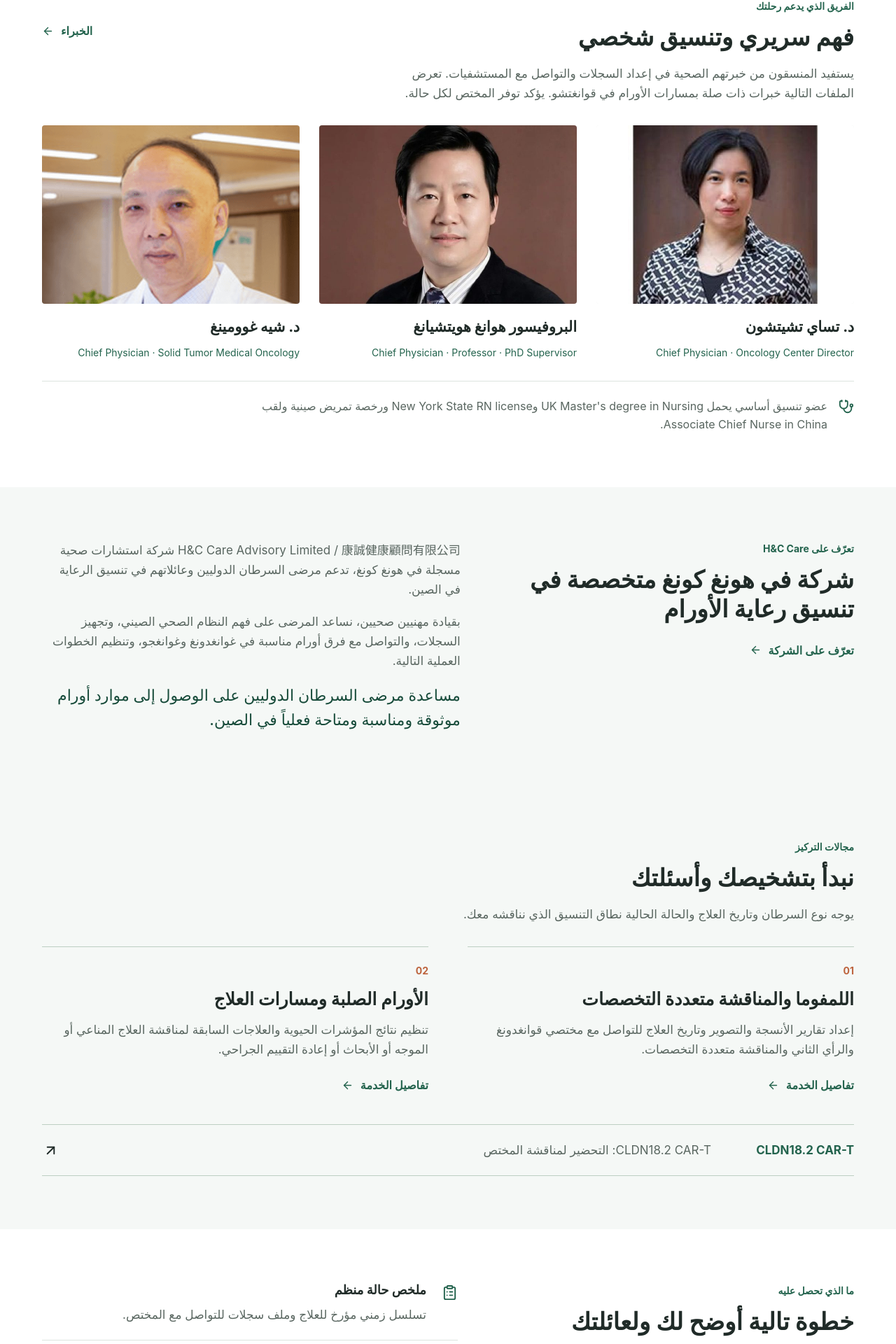
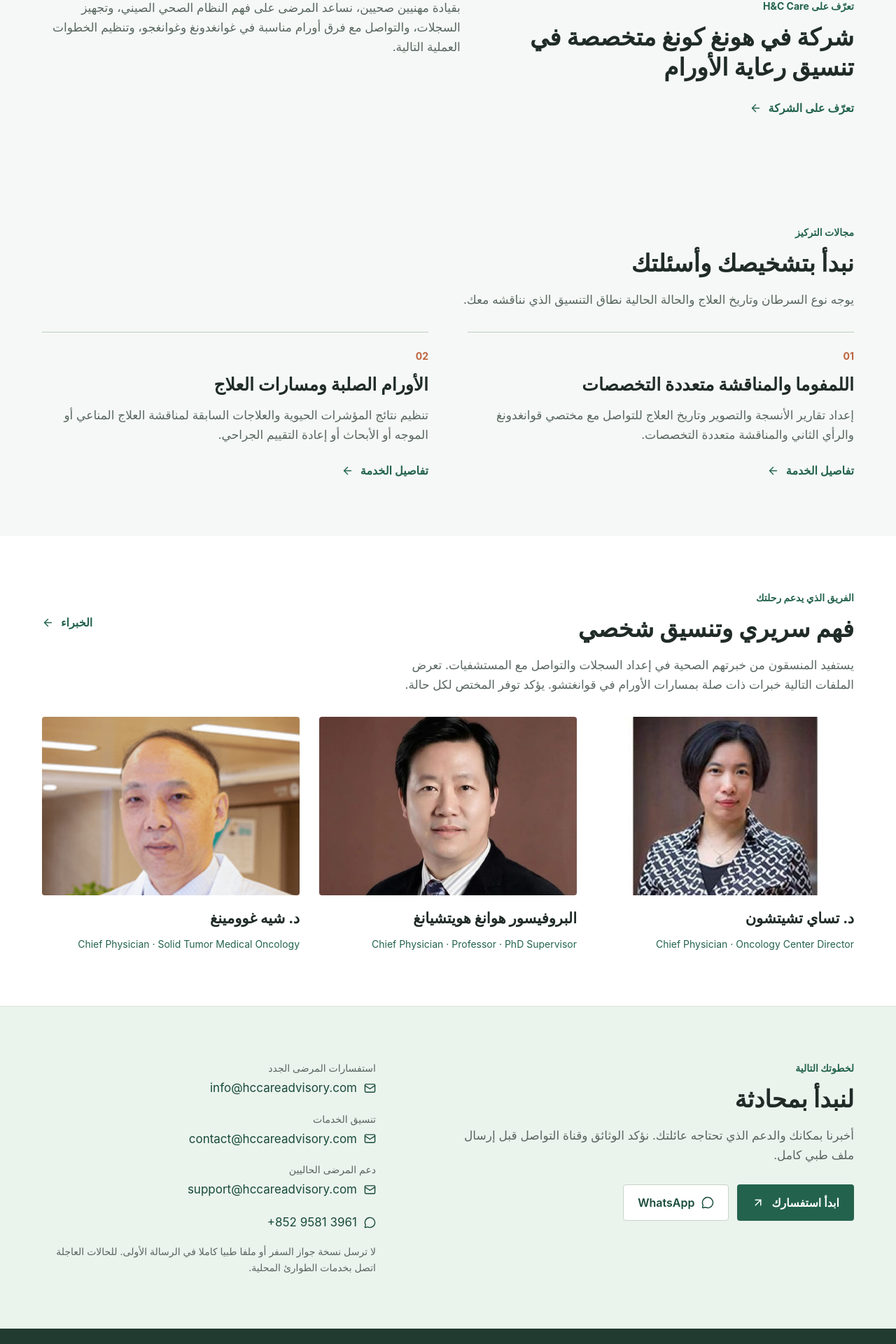
Before and after one commit to hugoyao565885-max/guidance-health, a Next.js app: page /ar/ in a window 1280 px wide. Shown: the part 688-2608 px from the top of the page at 70% size. Built offline with nearby package versions, Linux system fonts and the light colour scheme.

Commit message:
Simplify multilingual homepage into concise previews

```diff
--- a/app/[locale]/page.tsx
+++ b/app/[locale]/page.tsx
@@ -2,8 +2,8 @@ import type { Metadata } from "next";
 import Image from "next/image";
 import Link from "next/link";
 import { notFound } from "next/navigation";
-import { ArrowUpRight, Check, ClipboardList, FileCheck2, MessageCircle, Route, Stethoscope } from "lucide-react";
-import { ContactSection, ExpertProfiles, Faq, SectionHeading, ServicePlans, SiteFooter, SiteHeader, TextLink } from "../../components/patient-sections";
+import { ArrowUpRight, Check, MessageCircle } from "lucide-react";
+import { ContactSection, ExpertProfiles, SectionHeading, SiteFooter, SiteHeader, TextLink } from "../../components/patient-sections";
 import { CompanySummary } from "../../components/company-profile";
 import { content } from "../../lib/content";
 import { patientContent } from "../../lib/patient-content";
@@ -37,7 +37,6 @@ export default async function LocalePage({ params }: PageProps) {
   const ui = patientContent[locale];
   const copy = content[locale];
   const path = localePath(locale);
-  const deliverableIcons = [ClipboardList, FileCheck2, Stethoscope, Route];
 
   return (
     <div className="site-body">
@@ -54,33 +53,18 @@ export default async function LocalePage({ params }: PageProps) {
         </section>
         <div className="trust-strip"><div className="container">{ui.hero.trust.map((item) => <span key={item}><Check size={17} aria-hidden="true" />{item}</span>)}</div></div>
 
-        <section className="section" id="experts"><div className="container">
-          <div className="heading-with-link"><SectionHeading {...ui.team} /><TextLink href={`${path}experts/`}>{copy.nav.experts}</TextLink></div>
-          <ExpertProfiles locale={locale} compact />
-          <div className="clinical-background"><Stethoscope size={22} aria-hidden="true" /><p>{copy.sections.clinicalTeam.cards[0].text}</p></div>
-        </div></section>
-
-        <CompanySummary locale={locale} />
+        <CompanySummary locale={locale} compact />
 
         <section className="section light-band" id="oncology"><div className="container">
           <SectionHeading {...ui.focus} />
           <div className="focus-grid">{ui.focus.items.map((item, index) => <article key={item.title}><span className="item-number">0{index + 1}</span><h3>{item.title}</h3><p>{item.text}</p><TextLink href={`${path}${index === 0 ? "mdt" : "oncology"}/`}>{ui.more}</TextLink></article>)}</div>
-          <Link className="pathway-link" href={`${path}car-t/`}><span>CLDN18.2 CAR-T</span><p>{ui.carT.title}</p><ArrowUpRight size={23} aria-hidden="true" /></Link>
         </div></section>
 
-        <section className="section" id="support"><div className="container deliverables-layout">
-          <SectionHeading {...ui.deliverables} />
-          <div className="deliverables-list">{ui.deliverables.items.map((item, index) => { const Icon = deliverableIcons[index]; return <article key={item.title}><Icon size={23} aria-hidden="true" /><div><h3>{item.title}</h3><p>{item.text}</p></div></article>; })}</div>
+        <section className="section" id="experts"><div className="container">
+          <div className="heading-with-link"><SectionHeading {...ui.team} /><TextLink href={`${path}experts/`}>{copy.nav.experts}</TextLink></div>
+          <ExpertProfiles locale={locale} compact />
         </div></section>
 
-        <section className="section light-band" id="journey"><div className="container">
-          <div className="heading-with-link"><SectionHeading {...ui.journey} /><TextLink href={`${path}journey/`}>{copy.nav.journey}</TextLink></div>
-          <ol className="journey-preview">{ui.journey.items.map((item, index) => <li key={item.title}><span>0{index + 1}</span><h3>{item.title}</h3><p>{item.text}</p></li>)}</ol>
-        </div></section>
-
-        <section className="section" id="membership"><div className="container"><SectionHeading {...ui.services} /><ServicePlans locale={locale} /><TextLink href={`${path}membership/`}>{copy.nav.membership}</TextLink></div></section>
-
-        <section className="section light-band" id="questions"><div className="container faq-layout"><SectionHeading {...ui.faq} /><Faq locale={locale} /></div></section>
         <ContactSection locale={locale} />
       </main>
       <SiteFooter locale={locale} />
--- a/components/company-profile.tsx
+++ b/components/company-profile.tsx
@@ -8,13 +8,13 @@ function CompanyItems({ items }: { items: Array<{ title: string; text: string }>
   return <div className="company-items">{items.map((item) => <article key={item.title}><h3>{item.title}</h3><p>{item.text}</p></article>)}</div>;
 }
 
-export function CompanySummary({ locale }: { locale: Locale }) {
+export function CompanySummary({ locale, compact = false }: { locale: Locale; compact?: boolean }) {
   const copy = aboutContent[locale];
   return (
     <section className="section light-band" id="about">
       <div className="container company-overview">
         <div className="section-header"><p className="eyebrow">{copy.eyebrow}</p><h2>{copy.summaryTitle}</h2><Link className="text-link" href={`${localePath(locale)}about/`}>{copy.link}<ArrowRight size={17} aria-hidden="true" /></Link></div>
-        <div className="company-copy"><p>{copy.body}</p><p>{copy.summary}</p><p className="company-value">{copy.value}</p></div>
+        <div className="company-copy">{compact ? <p>{copy.summary}</p> : <><p>{copy.body}</p><p>{copy.summary}</p><p className="company-value">{copy.value}</p></>}</div>
       </div>
     </section>
   );
--- a/scripts/check-content.cjs
+++ b/scripts/check-content.cjs
@@ -83,4 +83,8 @@ for (const locale of locales) {
 }
 
 assert.ok(fs.existsSync(path.join(root, "public/images/patient-room.jpg")));
+const homepage = fs.readFileSync(path.join(root, "app/[locale]/page.tsx"), "utf8");
+assert.doesNotMatch(homepage, /ServicePlans|<Faq|journey-preview|deliverables-layout/, "Homepage should preview, not duplicate full detail pages");
+assert.match(homepage, /<CompanySummary locale=\{locale\} compact/, "Homepage company introduction should be compact");
+assert.match(homepage, /<ExpertProfiles locale=\{locale\} compact/, "Keep real expert portraits on the homepage");
 console.log(`Content checks passed for ${locales.length} languages and ${sectionKeys.length} page sections.`);
```
Also changed, not shown: 1 other file (tests, documents, lock files or other folders).
